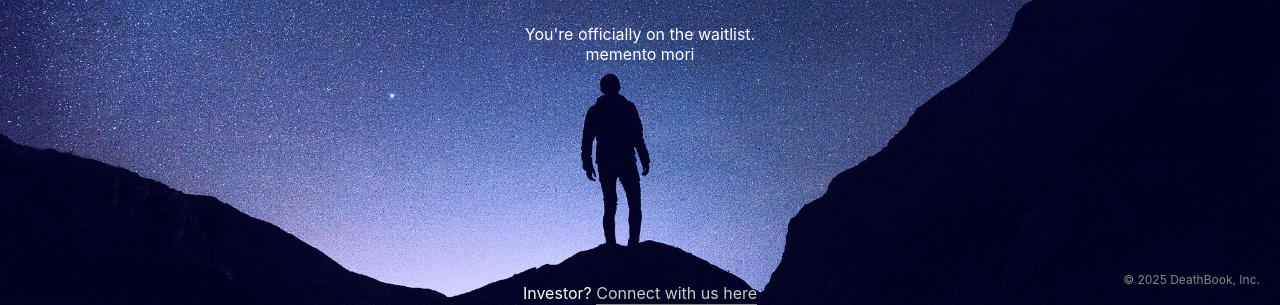
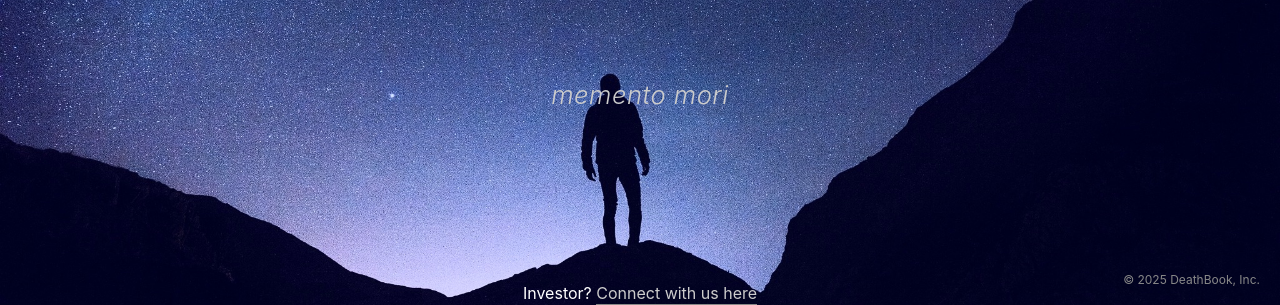
Before and after one commit to rob-deathbook/deathbook, a plain HTML site: page waitlistconfirmation.html in a window 1280 px wide. Shown: the part 497-802 px from the top of the page. Drawn offline with Linux system fonts and the light colour scheme.

Commit message:
Update waitlistconfirmation.html

```diff
--- a/waitlistconfirmation.html
+++ b/waitlistconfirmation.html
@@ -26,15 +26,31 @@
   align-items: center;
   justify-content: center;
   flex-grow: 1;
-  padding-top: 80px;
+  padding-top: 20px;
 }
 
   .logo {
   max-width: 860px;
   width: 100%;
   height: auto;
-      padding-top: 40px;
   margin-bottom: 40px;
+}
+.subhead {
+  font-size: 1.6rem;
+  font-weight: 300;
+  color: #ddd;
+  margin-top: 30px;
+  margin-bottom: 40px;
+  text-align: center;
+}
+
+.memento {
+  margin-top: 100px;
+  font-size: 1.6rem;
+  font-weight: 300;
+  color: #ccc;
+  font-style: italic;
+  letter-spacing: 0.5px;
 }
 
     .confirmation-message {
@@ -98,7 +114,7 @@
   border-bottom-color: #fff;
 }
 
-}
+
 
   </style>
 </head>
```
Lines whose indentation alone changed are shown as unchanged.
